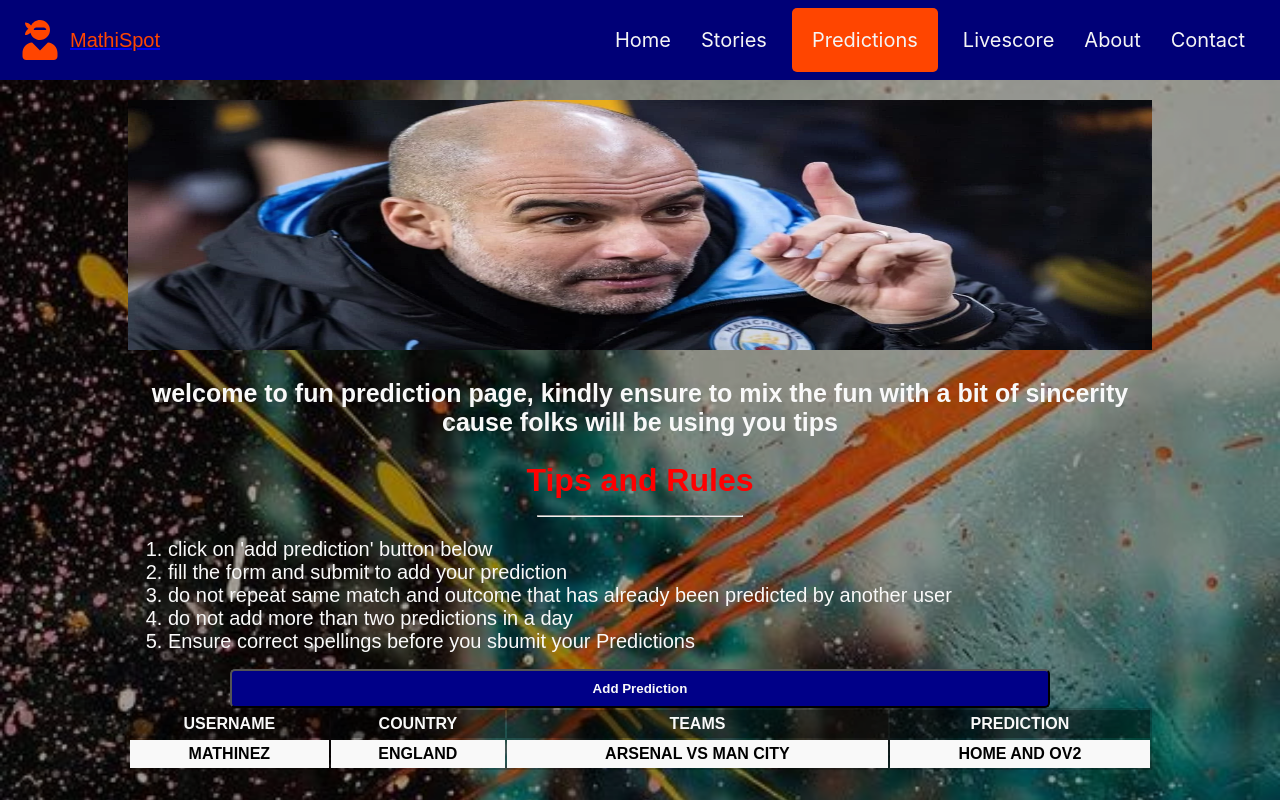
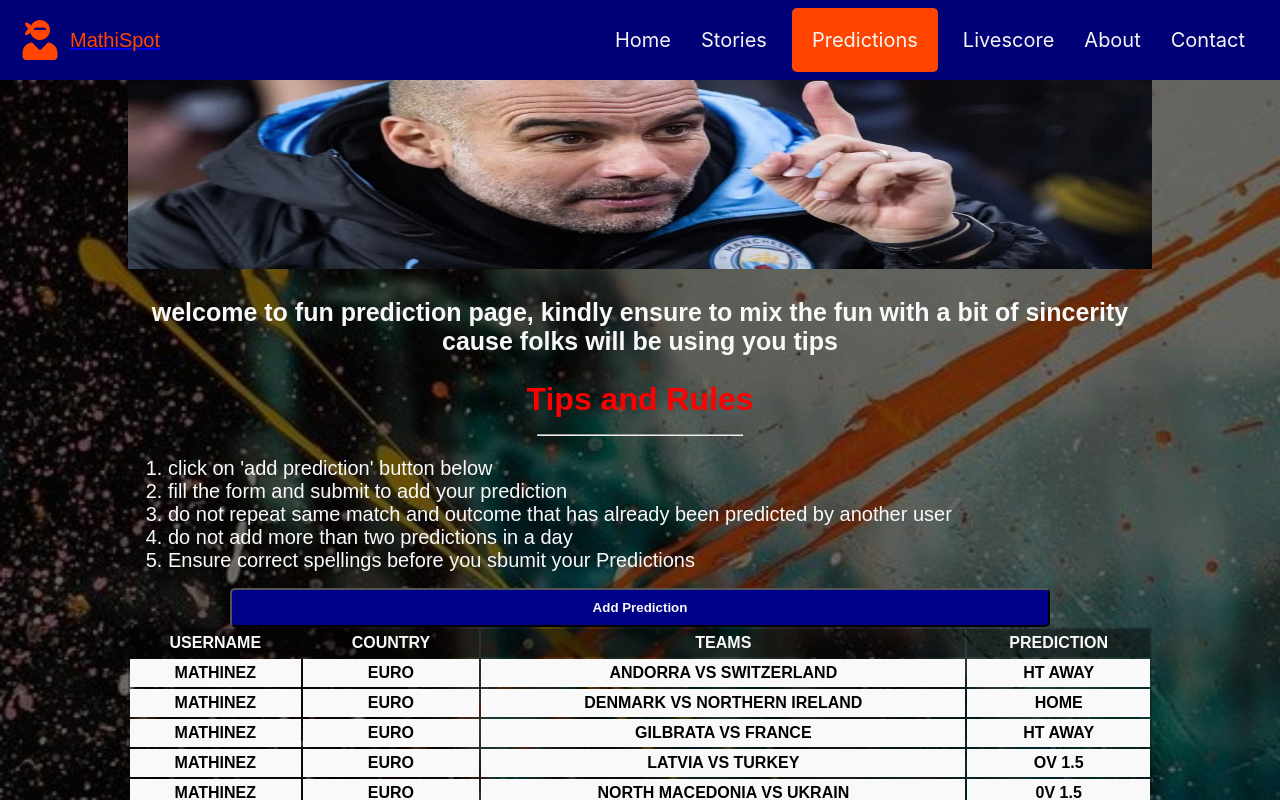
Before and after one commit to mathinez94/mathispot, a React (Create React App) app: page /predictions in a window 1280 px wide. Shown: the top 800 px of the page. Built offline with nearby package versions, Linux system fonts and the light colour scheme.

Commit message:
added todays predictions

```diff
--- a/src/pages/predictions/Predictions.css
+++ b/src/pages/predictions/Predictions.css
@@ -2,5 +2,6 @@
     width: 100%;
     height: 100%;
     font-family: Arial, Helvetica, sans-serif;
-    margin-top: 10vh;
+    margin-top: 8vh;
+    background: #0005;
 }
--- a/src/pages/predictions/Predictions.jsx
+++ b/src/pages/predictions/Predictions.jsx
@@ -6,9 +6,15 @@ import PredictionTableContent from './PredictionTableContent'
 
 const Predictions = () => {
   const [tableRows, setTableRows] = useState([
-    {
-      username: 'Mathinez', country: 'england', teams: 'arsenal vs man city', prediction: 'home and ov2'
-    }
+    {  username: 'Mathinez', country: 'euro', teams: 'andorra vs switzerland', prediction: 'ht away'},
+    {  username: 'Mathinez', country: 'euro', teams: 'denmark vs northern ireland', prediction: 'home'},
+    {  username: 'Mathinez', country: 'euro', teams: 'gilbrata vs france', prediction: 'ht away'},
+    {  username: 'Mathinez', country: 'euro', teams: 'latvia vs turkey', prediction: 'ov 1.5'},
+    {  username: 'Mathinez', country: 'euro', teams: 'north macedonia vs ukrain', prediction: '0v 1.5'},
+    {  username: 'Mathinez', country: 'euro', teams: 'wales vs armenia', prediction: 'home'},
+    {  username: 'Mathinez', country: 'euro', teams: 'wales vs armenia', prediction: 'ht away'},
+    {  username: 'Mathinez', country: 'friendlies', teams: 'serbia vs jordan', prediction: 'home'},
+    {  username: 'Mathinez', country: 'friendlies', teams: 'colombia vs iraq', prediction: 'home'}
   ]);
 
   const  [ showAddTable, setShowAddTable ] = useState(false)
```
